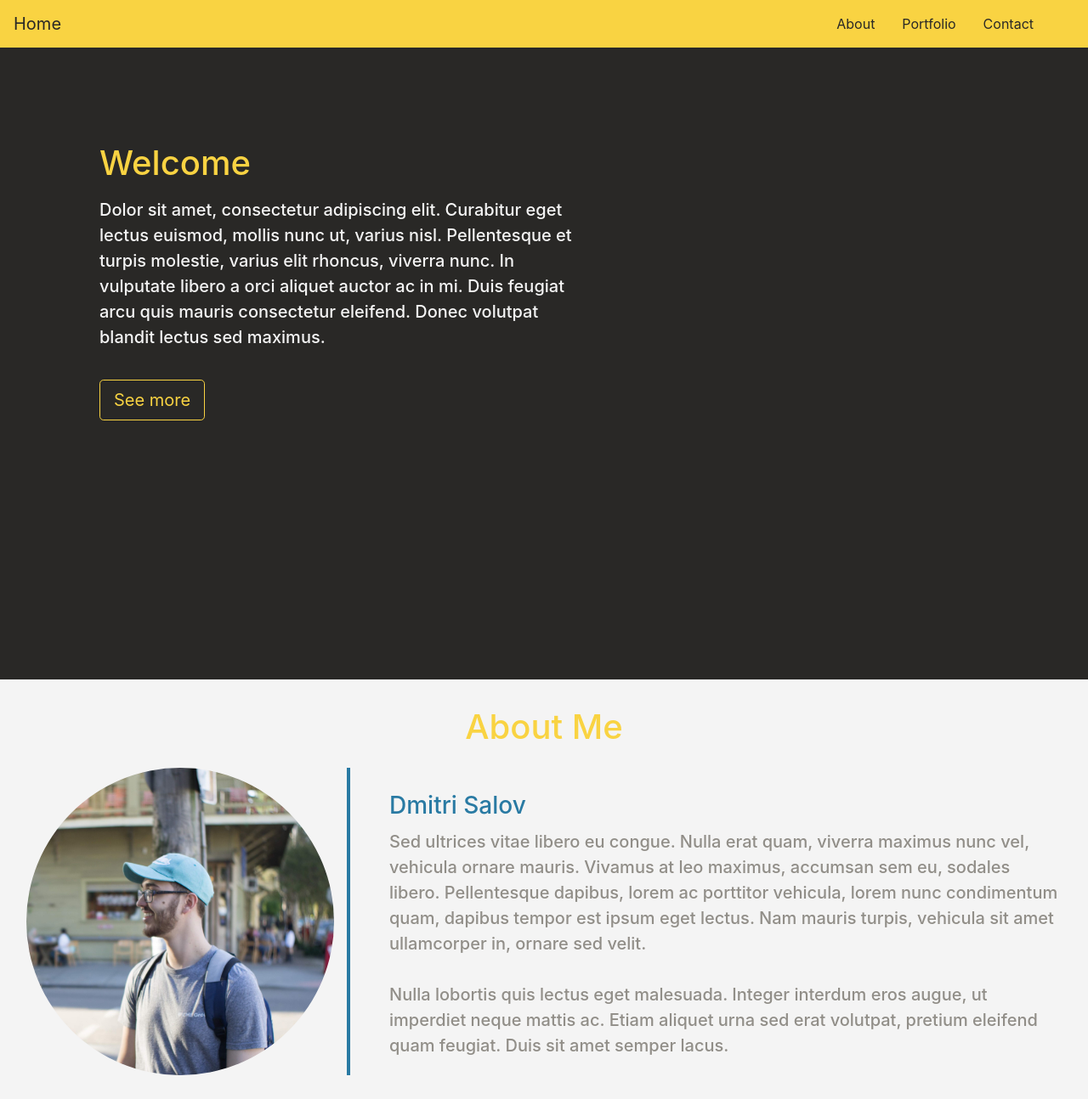
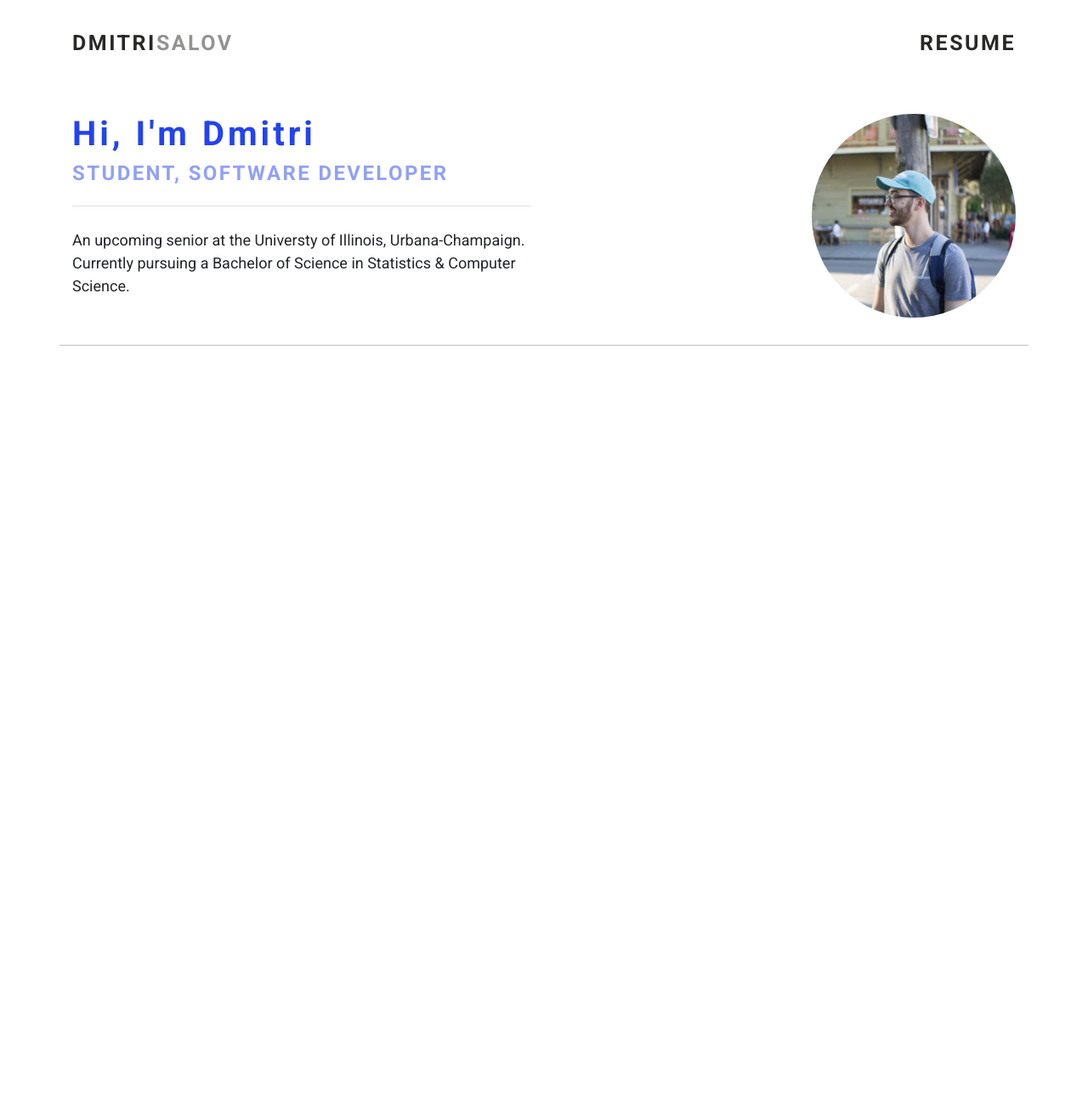
Before and after one commit to dmitrisalov/portfolio-website, a Flask app: page / in a window 1280 px wide. Shown: the whole page at 85% size. After the commit the page ends 407 px from the top, so only its background shows below. Run offline with Flask 2, Linux system fonts and the light colour scheme; some libraries are stand-ins or nearby versions.

Commit message:
Restyled website

```diff
--- a/app.py
+++ b/app.py
@@ -5,9 +5,12 @@ app = Flask(__name__)
 
 # Home page
 @app.route("/")
-@app.route("/home")
 def home():
     return render_template("home.html", title="Home")
+
+@app.route("/old")
+def temp():
+    return render_template("old_home.html", title="Home")
 
 # For dev environment purposes
 if __name__ == "__main__":
--- a/static/css/main.css
+++ b/static/css/main.css
@@ -1,108 +1,71 @@
+/* Global properties (text, buttons, etc) */
 
-/* ----- Navbar stuff ----- */
-.navbar {
-    background:#f9d342;
+h1, h2, h3, h4, h5, h6, p, a {
+    font-family: 'Roboto', sans-serif;
 }
 
-/* Buttons on the navbar. */
-.nav-link, .navbar-brand {
-    color: #292826;
-    cursor: pointer;
+h1, h2, h3, h4, h5, h6, a {
+    font-weight: bold;
+    letter-spacing: 0.1em;
 }
 
-.navbar-brand:hover {
-    color: #292826;
+a:hover {
+    opacity: .5;
 }
 
-.nav-link {
-    margin-right: 1rem !important;
+/* Website header containing link to home and resume. */
+
+.container-header, .name {
+    padding-top: 2em;
+    padding-bottom: 2em;
 }
 
-.nav-link:hover {
-    background: #292826;
-    color: #f9d342;
+.logo a, .resume a {
+    color: #292826;
+    text-transform: uppercase;
+    font-size: 25px;
+    text-decoration: none;
 }
 
-/* Make the buttons be on the end of the navbar. */
-.navbar-collapse {
-    justify-content: flex-end;
+.resume {
+    text-align: right;
 }
 
-.navbar-toggler {
-    background: #292826 !important;
+.logo-light {
+    opacity: 0.5;
 }
 
-/* ----- Header section for the page. ----- */
-.header {
-    background: #292826;
+/* Row containing my name, subtitle, and portrait image. */
+
+.personal-info {
+    border-bottom: 1px solid #c0c0c0;
 }
 
-.header .description {
-    position: absolute;
-    top: 15%;
-    margin: auto;
-    padding: 2em;
+.name h1, h4 {
+    color: #2343f3;
 }
 
-.header .description h1 {
-    color:#f9d342;
-    line-height: 2;
+.name h4 {
+    opacity: .5;
+    border-bottom: 1px solid #c0c0c0;
+    padding-bottom: 1em;
+    text-transform: uppercase;
 }
 
-.header .description p {
-    color:#f4f4f4;
-    font-size: 20px;
-    width: 50%;
-    line-height: 1.5;
+.name p {
+    padding-top: 1em;
+    font-size: 18px;
 }
 
-.header .btn-outline-primary {
-    color: #f9d342;
-    border-color: #f9d342;
+.portrait {
+    padding-top: 2em;
+    padding-bottom: 2em;
 }
 
-.header .btn-outline-primary:hover {
-    color: #292826;
-    background-color: #f9d342;
-    border-color: #f9d342;
+.portrait img {
+    border-radius: 50%;
+    min-width: 15em;
+    min-height: 15em;
+    max-width: 15em;
+    max-height: 15em;
 }
-
-.header .btn-outline-primary:focus {
-    box-shadow:0 0 0 .2rem rgba(249,211,66,.5)
-}
-
-/* ----- About section on the page. ----- */
-.about {
-    padding: 1em;
-    position: relative;
-    background: #f4f4f4;
-}
-
-.about h1 {
-    color: #f9d342;
-}
-
-.about .container {
-    border-right: 4px solid #297aa3;
-}
-
-.about img {
-    height: 100%;
-    width: 100%;
-    border-radius: 50%;
-}
-
-.about .description {
-    padding: 1em;
-}
-
-.about .description h3 {
-    color: #297aa3;
-    line-height: 2;
-}
-
-.about .description p {
-    font-size: 20px;
-    line-height: 1.5;
-    color: #918e88;
-}
--- a/static/js/main.js
+++ /dev/null
@@ -1,4 +0,0 @@
-// Make the header fit the window size.
-$(document).ready(function(){
-        $('.header').height($(window).height());
-    })
--- a/templates/home.html
+++ b/templates/home.html
@@ -3,61 +3,23 @@
 <!-- This block is wrapped within layout.html. -->
 {% block content %}
 
-<!-- Header: the top section of the page. -->
-<header class="header">
-    <div class="container">
-        <div class="description">
-            <h1>Welcome
-                <p>
-                    Dolor sit amet, consectetur adipiscing elit. Curabitur eget lectus euismod,
-                    mollis nunc ut, varius nisl. Pellentesque et turpis molestie, varius elit
-                    rhoncus, viverra nunc. In vulputate libero a orci aliquet auctor ac in mi.
-                    Duis feugiat arcu quis mauris consectetur eleifend. Donec volutpat blandit
-                    lectus sed maximus.
-                </p>
-
-                <button class="btn btn-outline-primary btn-lg">See more</button>
-            </h1>
-        </div>
-    </div>
-</header>
-
-<!-- The About section of the page. -->
-<div class="about">
-    <div class="description text-center">
-        <h1>About Me</h1>
-    </div>
-
-    <div class="row">
-        <!-- Left side of the section. -->
-        <div class="col-lg-4 col-md-4 col-sm-12">
-            <div class="container">
-                <img src="/static/images/portrait.jpg" class="img-fluid">
-            </div>
+<!-- The main container for the page. -->
+<div class="container home-page">
+    <!-- The row that contains name, subtitle, and portrait image. -->
+    <div class="row personal-info">
+        <div class="col name">
+            <h1>Hi, I'm Dmitri</h1>
+            <h4>student, software developer</h4>
+            <p>
+                An upcoming senior at  the Universty of Illinois, Urbana-Champaign. Currently
+                pursuing a Bachelor of Science in Statistics & Computer Science.
+            </p>
         </div>
 
-        <!-- Right side of the section. -->
-        <div class="col-lg-8 col-md-8 col-sm-12 desc">
-            <div class="description">
-                <h3>Dmitri Salov
-                    <p>
-                        Sed ultrices vitae libero eu congue. Nulla erat quam, viverra maximus nunc
-                        vel, vehicula ornare mauris. Vivamus at leo maximus, accumsan sem eu,
-                        sodales libero. Pellentesque dapibus, lorem ac porttitor vehicula, lorem
-                        nunc condimentum quam, dapibus tempor est ipsum eget lectus. Nam mauris
-                        turpis, vehicula sit amet ullamcorper in, ornare sed velit.
-                        <br>
-                        <br>
-                        Nulla lobortis
-                        quis lectus eget malesuada. Integer interdum eros augue, ut imperdiet neque
-                        mattis ac. Etiam aliquet urna sed erat volutpat, pretium eleifend quam
-                        feugiat. Duis sit amet semper lacus.
-                    </p>
-                </h3>
-            </div>
+        <div class="col portrait">
+            <img class="img-fluid float-right" src="/static/images/portrait.jpg">
         </div>
     </div>
 </div>
 
-
 {% endblock %}
--- a/templates/layout.html
+++ b/templates/layout.html
@@ -14,40 +14,31 @@
         crossorigin="anonymous">
 
         <!-- Custom CSS from 'main.css' -->
-        <link rel ="stylesheet" type="text/css"
-        href="{{ url_for('static', filename='css/main.css') }}">
+        <link rel="stylesheet" type="text/css" href="{{ url_for('static', filename='css/main.css') }}">
+
+        <!-- Google Robot font import. -->
+        <link href="https://fonts.googleapis.com/css?family=Roboto:400,700&display=swap" rel="stylesheet">
 
         <!-- 'title' is be assigned in the render_template() for each page. -->
         <title>Dmitri Salov - {{title}}</title>
     </head>
 
     <body>
-        <!-- Navbar -->
-        <nav class="navbar navbar-expand-lg fixed-top">
-            <a class="navbar-brand" href="#">Home</a>
+        <div class="container container-header">
+            <div class="row">
+                <div class="col logo">
+                    <a href="{{ url_for('home') }}">
+                        <span>dmitri</span><span class="logo-light">salov</span>
+                    </a>
+                </div>
 
-            <button class="navbar-toggler" type="button" data-toggle="collapse"
-            data-target="#navbarSupportedContent" aria-controls="navbarSupportedContent"
-            aria-expanded="false" aria-label="Toggle navigation">
-                <span class="navbar-toggler-icon"></span>
-            </button>
-
-            <div class="collapse navbar-collapse " id="navbarSupportedContent">
-                <ul class="navbar-nav mr-4">
-                    <li class="nav-item">
-                        <a class="nav-link" data-value="about" href="#">About</a>
-                    </li>
-
-                    <li class="nav-item">
-                        <a class="nav-link " data-value="portfolio"href="#">Portfolio</a>
-                    </li>
-
-                    <li class="nav-item">
-                        <a class="nav-link " data-value="contact" href="#">Contact</a>
-                    </li>
-                </ul>
+                <div class="col resume">
+                    <a href="{{ url_for('static', filename='images/resume.pdf') }}">
+                        <span>resume</span>
+                    </a>
+                </div>
             </div>
-        </nav>
+        </div>
 
         <!-- Page-specific html layouts are inserted here. -->
         {% block content %}
```
Also changed, not shown: templates/hello_world.html (deleted, +0 -8 lines), static/images/icon_email.png (added), static/images/icon_link.png (added), static/images/infinitycube.jpg (added), static/images/pong.jpg (added), 1 other file.
